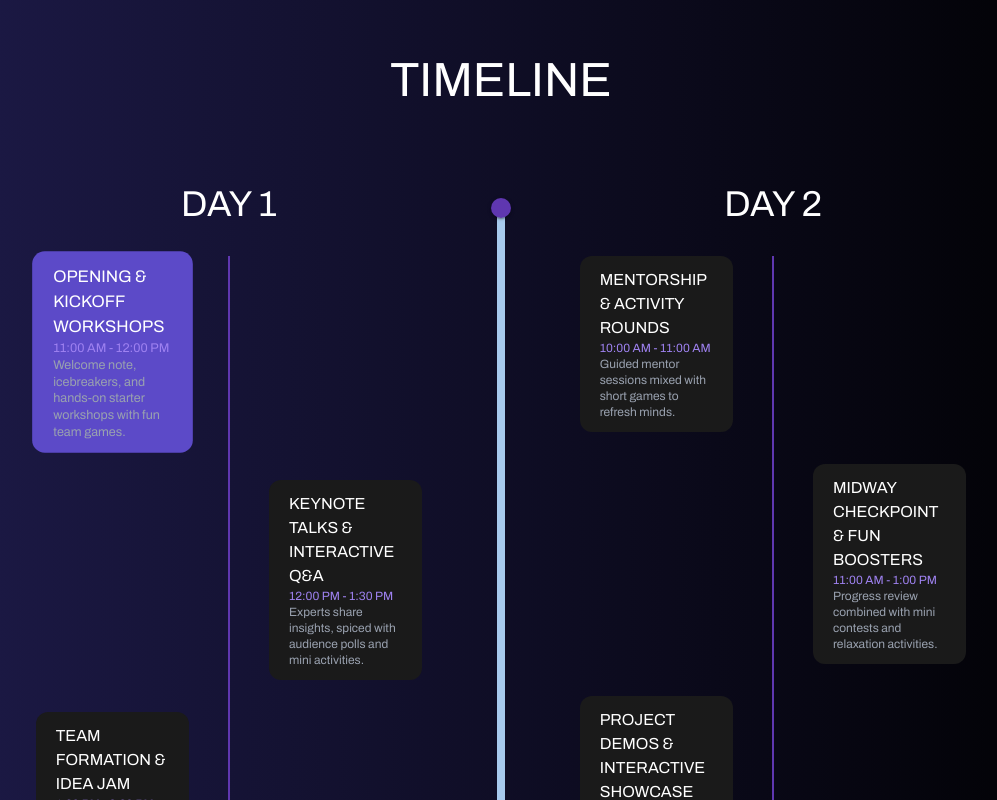
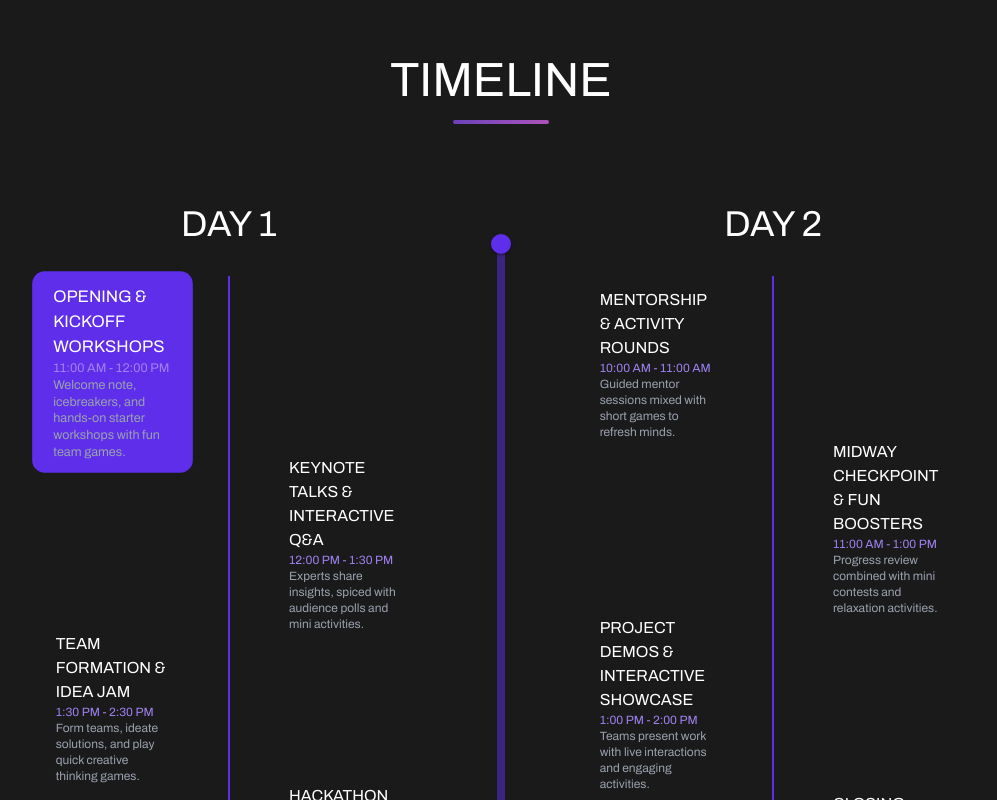
Before and after one commit to ADG-VITV/IOS-Fusion-2025, a Next.js app: page / in a window 1280 px wide. Shown: the part 1540-2340 px from the top of the page, without its empty margins (139-1136 px from the left). Built offline with nearby package versions, Linux system fonts and the light colour scheme; a web font is replaced by a local one.

Commit message:
minor fix in timeline.tsx

```diff
--- a/src/sections/Timeline.tsx
+++ b/src/sections/Timeline.tsx
@@ -1,12 +1,12 @@
 "use client";
-import { useState, useEffect, useRef } from "react"; // Import useEffect and useRef
+import { useState, useEffect, useRef } from "react";
 import Event from "@/components/Event";
 import Slider from "@mui/material/Slider";
 
 // --- Custom Hook for Smooth Slider Animation ---
 const useSmoothSlider = (targetValue: number, speed: number = 0.1) => {
   const [currentValue, setCurrentValue] = useState(targetValue);
-  const animationFrameRef = useRef<number>();
+  const animationFrameRef = useRef<number | undefined>(undefined);
 
   useEffect(() => {
     const animate = () => {
@@ -62,7 +62,7 @@ export default function Timeline() {
   const [activeIndex, setActiveIndex] = useState(0);
   const segmentSize = 100 / (totalEvents - 1);
 
-  const handleSliderChange = (event: any, newValue: number | number[]) => {
+  const handleSliderChange = (_event: Event | React.SyntheticEvent, newValue: number | number[]) => {
     const rangeValue = Array.isArray(newValue) ? newValue[0] : newValue;
     const newIndex = Math.round((100 - rangeValue) / segmentSize);
     setActiveIndex(newIndex);
@@ -78,9 +78,11 @@ export default function Timeline() {
   const smoothSliderValue = useSmoothSlider(targetSliderValue);
 
   return (
-    <section id="timeline" className="px-6 py-12 md:py-16 lg:px-24 xl:px-32 text-white min-h-screen">
+    <section id="timeline" className="px-6 py-12 md:py-16 lg:px-24 xl:px-32 bg-[#1A1A1A] text-white min-h-screen">
       <h1 className="sm:mt-4 sm:mb-5 md:mb-15 text-3xl text-center md:text-4xl lg:text-5xl font-bold lg:mb-20">
         TIMELINE
+              <div className="mx-auto mt-4 mb-10 h-1 w-24 rounded-full bg-gradient-to-r from-violet-500/70 to-fuchsia-400/70" />
+
       </h1>
 
       <div className="relative flex flex-col md:flex-row md:space-x-8 lg:space-x-16">
@@ -94,13 +96,14 @@ export default function Timeline() {
             track="inverted"
             orientation="vertical"
             sx={{
-              height: "95%",
-              color: "#5f37b0",
+              height: "90%",
+              color: "#5F2EEA" ,
               width: 8,
               '& .MuiSlider-thumb': {
                 transition: 'top 0.1s ease-out', // Smoothen dragging visuals
               },
-              '& .MuiSlider-rail': { opacity: 0.5 },
+              '& .MuiSlider-rail': {  border: 'none' },
+              '& .MuiSlider-track': { backgroundColor: '#3C2482', border: 'none' },
             }}
           />
         </div>
@@ -137,7 +140,7 @@ function DayColumn({ dayTitle, events, dayOffset, activeIndex, onEventClick }: D
   // This function now returns styling classes for both color and scale
   const getActiveStyles = (index: number): string => {
     return index === activeIndex
-      ? "bg-[#5C4AC8] scale-100 md:scale-105" // Active cards are colored and slightly larger on desktop
+      ? "bg-[#5F2EEA] scale-100 md:scale-105" // Active cards are colored and slightly larger on desktop
       : "bg-[#1A1A1A] scale-100";
   };
 
@@ -145,18 +148,18 @@ function DayColumn({ dayTitle, events, dayOffset, activeIndex, onEventClick }: D
     <div className="w-full md:w-1/2 mt-12 md:mt-0">
       <h2 className="text-2xl md:text-3xl lg:text-4xl font-bold text-center mb-8">{dayTitle}</h2>
       <div className="relative">
-        <div className="absolute left-0 md:left-1/2 md:-translate-x-1/2 top-0 h-full w-0.5 bg-[#5f37b0] z-0"></div>
+        <div className="absolute left-0 md:left-1/2 md:-translate-x-1/2 top-0 h-full w-0.5 bg-[#5F2EEA] z-0"></div>
 
         {events.map((item, index) => {
           const globalIndex = index + dayOffset;
           const cardWidthClasses = "md:w-11/12 lg:w-10/12 xl:w-5/6";
-          // Base classes for all cards, including the smooth transition effect
-          const baseCardClasses = "transform transition-all duration-600 ease-in-out";
+          const baseCardClasses = "transform transition-all duration-600 ease-in-out relative z-10";
+          const overlapClasses = index > 0 ? "md:-mt-12 lg:-mt-16" : "";
 
           return (
-            <div key={`${dayTitle}-${index}`} className="mb-8">
+            <div key={`${dayTitle}-${index}`} className={`mb-8 md:mb-10 ${overlapClasses}`}>
               <div className="md:hidden flex items-center">
-                <div className="w-4 h-4 rounded-full bg-[#5f37b0] z-10 flex-shrink-0"></div>
+                <div className="w-4 h-4 rounded-full bg-[#5F2EEA] z-10 flex-shrink-0"></div>
                 <div className="pl-6 w-full">
                    <Event
                       onClick={() => onEventClick(globalIndex)}
```
